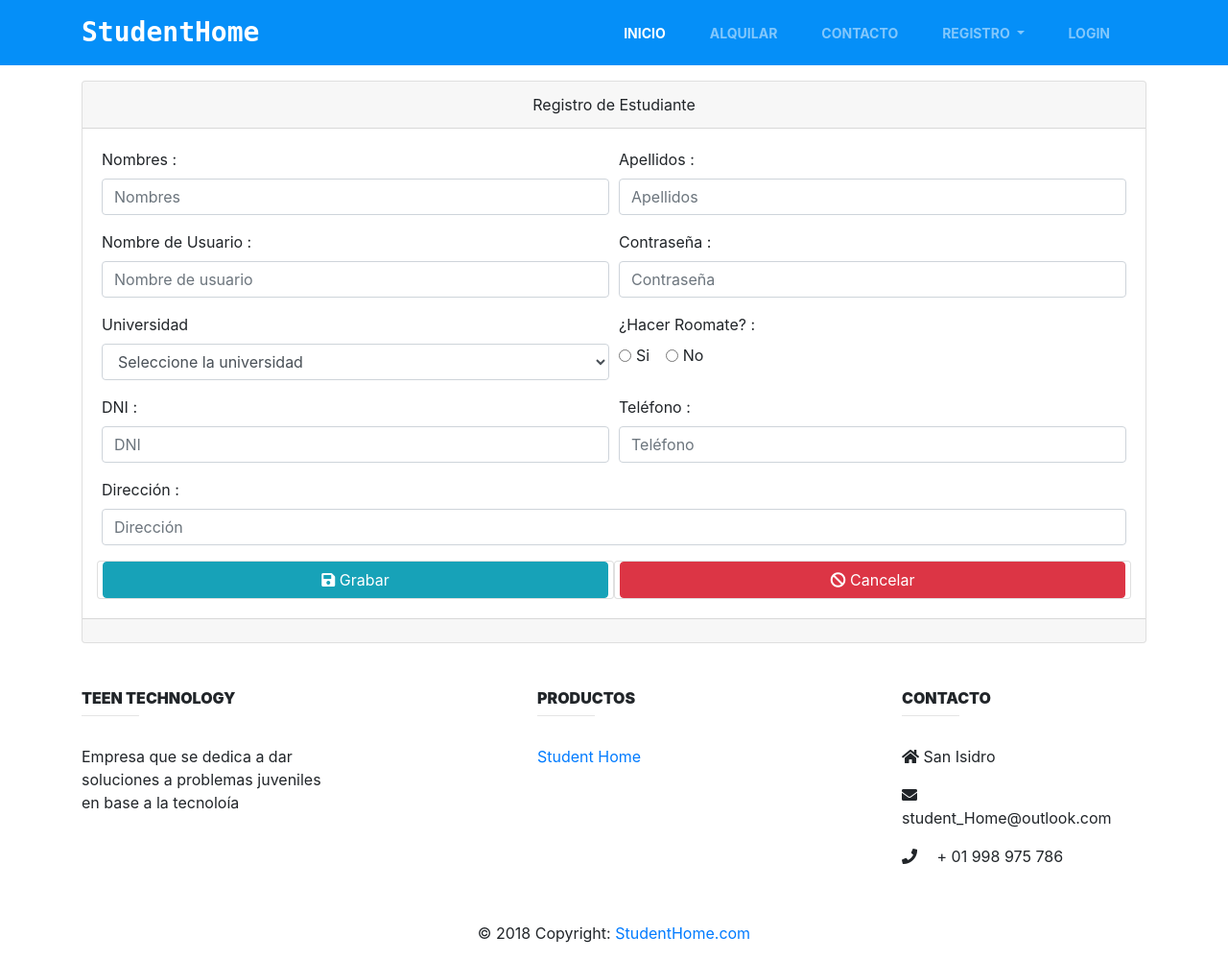
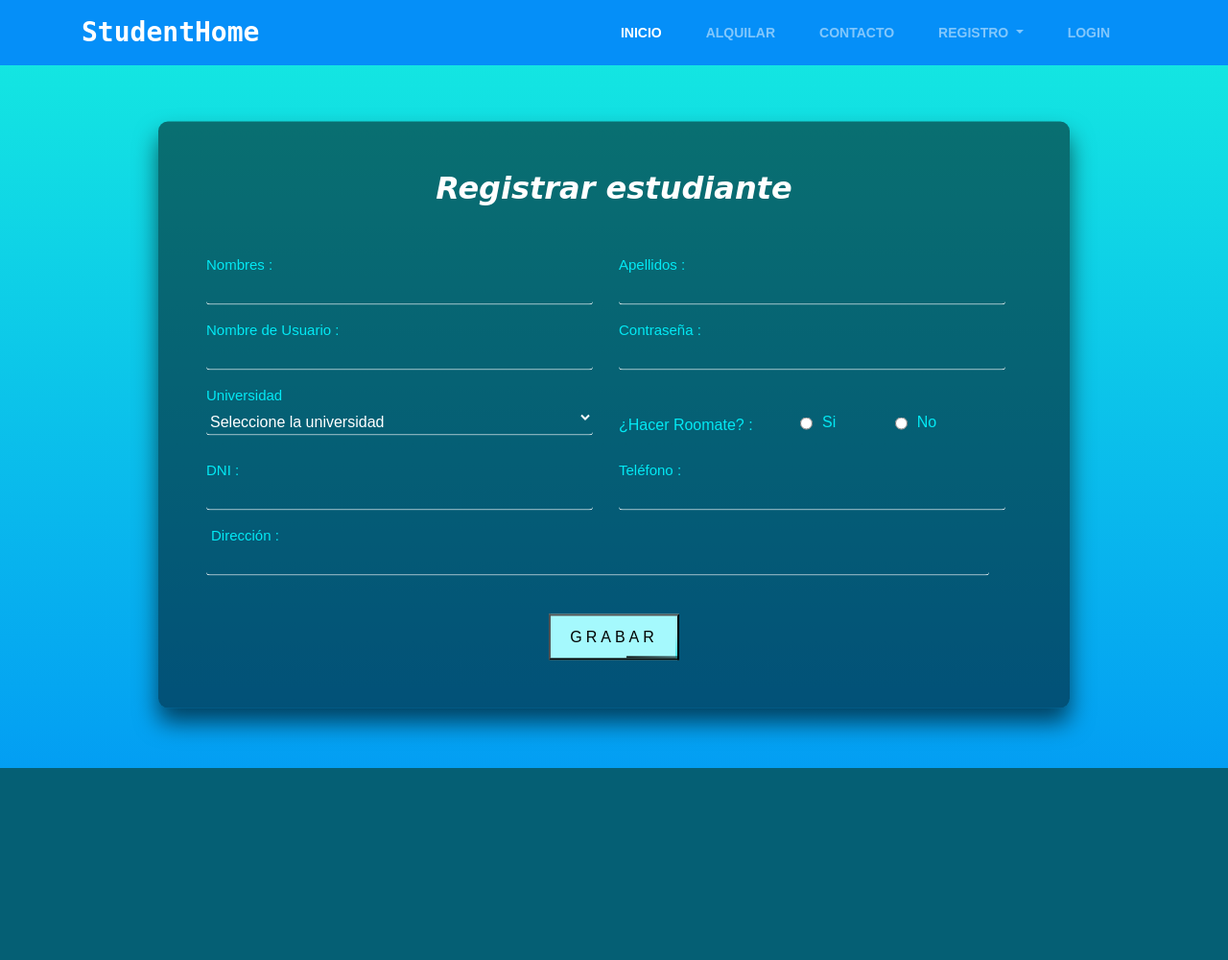
Before and after one commit to JhonnyDOC/pw-spring-StudentHome-flow, a Spring Boot app: page /estudiantes/registro in a window 1280 px wide. Shown: the whole page at 96% size. After the commit the page ends 800 px from the top, so only its background shows below. Run offline with Spring Boot 4, Linux system fonts and the light colour scheme; tables that the repository leaves empty hold one stand-in row (values such as "Sample post").

Commit message:
Estilo formulario agregar estudiante

```diff
--- a/src/main/resources/application.yml
+++ b/src/main/resources/application.yml
@@ -4,7 +4,7 @@ spring:
     driver-class-name: org.postgresql.Driver
     url: jdbc:postgresql://localhost:5432/studentHomedb
     username: postgres
-    password: 12Enero2000*
+    password: postgres
   jpa:
     database: postgresql
     hibernate:
--- a/src/main/resources/static/css/formulario3studenthome.css
+++ b/src/main/resources/static/css/formulario4studenthome.css
@@ -1,7 +1,6 @@
-@charset "ISO-8859-1";
 @charset "ISO-8859-1";
 html {
-  height: 145%;
+  height: 100%;
 }
 body {
   margin:0;
@@ -10,11 +9,11 @@ body {
   background: linear-gradient(#15ECE0, #039EF3);
 }
 
-.formulario-studenthome-box-arrendador {
+.formulario-studenthome-box-estudiante {
   position: absolute;
-  top: 70%;
+  top: 54%;
   left: 50%;
-  width: 600px;
+  width: 950px;
   padding: 50px;
   transform: translate(-50%, -50%);
   background: rgba(0,0,0,.5);
@@ -23,8 +22,8 @@ body {
   border-radius: 10px;
 }
 
-.formulario-studenthome-box-arrendador h2 {
-  margin: 0 0 15px;
+.formulario-studenthome-box-estudiante h2 {
+  margin: 0 0 65px;
   padding: 0;
   color: #fff;
   text-align: center;
@@ -32,13 +31,13 @@ body {
 
 }
 
-.formulario-studenthome-box-arrendador .user-box {
+.formulario-studenthome-box-estudiante .user-box {
   position: relative;
 }
 
-.formulario-studenthome-box-arrendador .user-box select {
-  width: 100%;
-  padding: 5px 0;
+.formulario-studenthome-box-estudiante .user-box select {
+  width: 96%;
+  padding: 10px 0 0 0;
   font-size: 16px;
   color: #fff;
   margin-bottom: 30px;
@@ -47,8 +46,8 @@ body {
   outline: none;
   background: transparent;
 }
-.formulario-studenthome-box-arrendador .user-box input {
-  width: 100%;
+.formulario-studenthome-box-estudiante .user-box input {
+  width: 96%;
   padding: 10px 0;
   font-size: 16px;
   color: #fff;
@@ -59,7 +58,7 @@ body {
   background: transparent;
 
 }
-.formulario-studenthome-box-arrendador .user-box textarea {
+.formulario-studenthome-box-estudiante .user-box textarea {
   width: 100%;
   padding: 10px 0;
   font-size: 16px;
@@ -70,43 +69,42 @@ body {
   outline: none;
   background: transparent;
 }
-.formulario-studenthome-box-arrendador .user-box label {
+.formulario-studenthome-box-estudiante .user-box label {
   position: absolute;
   top:0;
   left: 0;
-  padding: 5px 0;
+  padding: 5px 10px 5px 5px;
   font-size: 20px;
   color: #fff;
   pointer-events: none;
   transition: .5s;
 }
 
-
-.formulario-studenthome-box-arrendador .user-box select:focus ~ label,
-.formulario-studenthome-box-arrendador .user-box select:valid ~ label {
+.formulario-studenthome-box-estudiante .user-box select:focus ~ label,
+.formulario-studenthome-box-estudiante .user-box select:valid ~ label {
   top: -20px;
   left: 0;
   color: #03e9f4;
   font-size: 15px;
 }
 
-.formulario-studenthome-box-arrendador .user-box textarea:focus ~ label,
-.formulario-studenthome-box-arrendador .user-box textarea:valid ~ label {
+.formulario-studenthome-box-estudiante .user-box textarea:focus ~ label,
+.formulario-studenthome-box-estudiante .user-box textarea:valid ~ label {
   top: -20px;
   left: 0;
   color: #03e9f4;
   font-size: 15px;
 }
 
-.formulario-studenthome-box-arrendador .user-box input:focus ~ label,
-.formulario-studenthome-box-arrendador .user-box input:valid ~ label {
+.formulario-studenthome-box-estudiante .user-box input:focus ~ label,
+.formulario-studenthome-box-estudiante .user-box input:valid ~ label {
   top: -20px;
   left: 0;
   color: #03e9f4;
   font-size: 15px;
 }
 
-.formulario-studenthome-box-arrendador form button {
+.formulario-studenthome-box-estudiante form button {
   position: relative;
   display: inline-block;
   padding: 10px 20px;
@@ -121,7 +119,7 @@ body {
   background: #A5F9FD;
 }
 
-.formulario-studenthome-box-arrendador button:hover {
+.formulario-studenthome-box-estudiante button:hover {
   background: #03e9f4;
   color: #fff;
   border-radius: 5px;
@@ -131,12 +129,12 @@ body {
               0 0 100px #03e9f4;
 }
 
-.formulario-studenthome-box-arrendador button span {
+.formulario-studenthome-box-estudiante button span {
   position: absolute;
   display: block;
 }
 
-.formulario-studenthome-box-arrendador button span:nth-child(1) {
+.formulario-studenthome-box-estudiante button span:nth-child(1) {
   top: 0;
   left: -100%;
   width: 100%;
@@ -154,7 +152,7 @@ body {
   }
 }
 
-.formulario-studenthome-box-arrendador button span:nth-child(2) {
+.formulario-studenthome-box-estudiante button span:nth-child(2) {
   top: -100%;
   right: 0;
   width: 2px;
@@ -173,7 +171,7 @@ body {
   }
 }
 
-.formulario-studenthome-box-arrendador button span:nth-child(3) {
+.formulario-studenthome-box-estudiante button span:nth-child(3) {
   bottom: 0;
   right: -100%;
   width: 100%;
@@ -192,7 +190,7 @@ body {
   }
 }
 
-.formulario-studenthome-box-arrendador button span:nth-child(4) {
+.formulario-studenthome-box-estudiante button span:nth-child(4) {
   bottom: -100%;
   left: 0;
   width: 2px;
@@ -219,7 +217,7 @@ body {
 
 .form-group label{
   top: -20px;
-  padding: 10px 40px 15px 0;
+  padding: 12px 45px 15px 5px;
   left: 0;
   color: #03e9f4;
   font-size: 16px;
--- a/src/main/resources/templates/arrendadores/registro.html
+++ b/src/main/resources/templates/arrendadores/registro.html
@@ -11,11 +11,13 @@
 <link rel="stylesheet" th:href="@{/css/fontawesome.min.css}">
 <link rel="stylesheet" th:href="@{/css/solid.min.css}">
 <link rel="stylesheet" th:href="@{/css/market.css}">
+<link rel="stylesheet" th:href="@{/css/layout.css}">
 <link rel="stylesheet" th:href="@{/css/formulario3studenthome.css}">
 
 <title>Arrendadores</title>
 </head>
 <body>
+<header th:replace="layout :: header"></header>
 
 	<div class="formulario-studenthome-box-arrendador">
 	<h2> Registrar arrendador</h2>
--- a/src/main/resources/templates/estudiantes/registro.html
+++ b/src/main/resources/templates/estudiantes/registro.html
@@ -1,6 +1,6 @@
 <!doctype html>
 <html lang="es" xmlns:th="http://www.thymeleaf.org">
-<head th:replace="layout :: head"></head>
+
 <head>
 <!-- Required meta tags -->
 <meta charset="utf-8">
@@ -12,123 +12,130 @@
 <link rel="stylesheet" th:href="@{/css/fontawesome.min.css}">
 <link rel="stylesheet" th:href="@{/css/solid.min.css}">
 <link rel="stylesheet" th:href="@{/css/layout.css}">
+<link rel="stylesheet" th:href="@{/css/formulario4studenthome.css}">
+
 
 <title>Estudiantes</title>
 </head>
 <body>
 <header th:replace="layout :: header"></header>
-	<main role="main ">
-		<section class="container pt-3">
 
-			<div class="card text-center">
-				<form th:action="@{/estudiantes/registro}" th:object="${estudiante}"
+<div class="formulario-studenthome-box-estudiante">
+	<h2> Registrar estudiante</h2>
+
+
+				<form th:action="@{/estudiantes/save}" th:object="${estudiante}"
 					method="post">
 
-					<div class="card-header">Registro de Estudiante</div>
-					<div class="card-body text-left">
+
 						<div class="form-row">
-							<div class="form-group col-md-6">
-								<label for="formGroupExampleInput">Nombres :</label> <input
+							<div class= "user-box col-md-6">
+								 <input autocomplete="off"
 									type="text" class="form-control" id="formGroupExampleInput"
-									th:field="*{persona.nombrePersona}" placeholder="Nombres">
+									th:field="*{persona.nombrePersona}" >
+									<label for="formGroupExampleInput">Nombres :</label>
 							</div>
 
-							<div class="form-group col-md-6">
-								<label for="formGroupExampleInput2">Apellidos :</label> <input
+							<div class= "user-box col-md-6">
+								 <input autocomplete="off"
 									type="text" class="form-control" id="formGroupExampleInput2"
-									th:field="*{persona.apellidoPersona}" placeholder="Apellidos">
+									th:field="*{persona.apellidoPersona}" >
+									<label for="formGroupExampleInput2">Apellidos :</label>
 							</div>
 						</div>
 
 						<div class="form-row">
-							<div class="form-group col-md-6">
-								<label for="formGroupExampleInput">Nombre de Usuario :</label> <input
+							<div class="user-box col-md-6">
+								 <input autocomplete="off"
 									type="text" class="form-control" id="formGroupExampleInput"
-									th:field="*{usuarioEstudiante}" placeholder="Nombre de usuario">
+									th:field="*{usuarioEstudiante}" >
+									<label for="formGroupExampleInput">Nombre de Usuario :</label>
 							</div>
 
-							<div class="form-group col-md-6">
-								<label for="formGroupExampleInput2">Contraseña :</label> <input
+							<div class="user-box col-md-6">
+								 <input autocomplete="off"
 									type="text" class="form-control" id="formGroupExampleInput2"
-									th:field="*{contrasenaEstudiante}" placeholder="Contraseña">
+									th:field="*{contrasenaEstudiante}" >
+									<label for="formGroupExampleInput2">Contraseña :</label>
 							</div>
 						</div>
 
 						<div class="form-row">
-							<div class="form-group col-md-6">
-								<label for="descripcionUniv">Universidad</label> <select
+							<div class="user-box col-md-6">
+								 <select
 									th:field="*{descripcionUniv}" class="form-control">
-									<option value="">Seleccione la universidad</option>
-									<option value=" Universidad Nacional del Callao (UNAC)">
+									<option style="background-color: skyblue;" value="">Seleccione la universidad</option>
+									<option style="background-color: skyblue;" value=" Universidad Nacional del Callao (UNAC)">
 										Universidad Nacional del Callao (UNAC)</option>
-									<option
+									<option style="background-color: skyblue;"
 										value=" Universidad Nacional Mayor de San Marcos (UNMSM)">
 										Universidad Nacional Mayor de San Marcos (UNMSM)</option>
-									<option
+									<option style="background-color: skyblue;"
 										value=" Universidad José Faustino Sánchez Carrión (UNJFSC)">
 										Universidad José Faustino Sánchez Carrión (UNJFSC)</option>
-									<option value=" Universidad Nacional Agraria La Molina">
+									<option style="background-color: skyblue;" value=" Universidad Nacional Agraria La Molina">
 										Universidad Nacional Agraria La Molina</option>
-									<option
+									<optionstyle="background-color: skyblue;"
 										value=" Universidad Nacional de Educación E. Guzmán y Valle (UNE)">
 										Universidad Nacional de Educación E. Guzmán y Valle (UNE)</option>
-									<option value=" Universidad Nacional de Ingeniería (UNI)">
+									<option style="background-color: skyblue;" value=" Universidad Nacional de Ingeniería (UNI)">
 										Universidad Nacional de Ingeniería (UNI)</option>
-									<option
+									<option style="background-color: skyblue;"
 										value=" Universidad Nacional Federico Villarreal (UNFV)">
 										Universidad Nacional Federico Villarreal (UNFV)</option>
-									<option value=" Universidad Privada San Juan Bautista (UPSJB)">
+									<option style="background-color: skyblue;" value=" Universidad Privada San Juan Bautista (UPSJB)">
 										Universidad Privada San Juan Bautista (UPSJB)</option>
-									<option value=" Universidad Inca Garcilaso de la Vega (UIGV)">
+									<option style="background-color: skyblue;" value=" Universidad Inca Garcilaso de la Vega (UIGV)">
 										Universidad Inca Garcilaso de la Vega (UIGV)</option>
-									<option value=" Universidad Peruana de Las Américas">
+									<option style="background-color: skyblue;" value=" Universidad Peruana de Las Américas">
 										Universidad Peruana de Las Américas</option>
-									<option value=" Universidad Tecnológica del Perú (UTP) ">
+									<option style="background-color: skyblue;" value=" Universidad Tecnológica del Perú (UTP) ">
 										Universidad Tecnológica del Perú (UTP)</option>
-									<option value=" Universidad del Pacifico (UP)">
+									<option style="background-color: skyblue;" value=" Universidad del Pacifico (UP)">
 										Universidad del Pacifico (UP)</option>
-									<option
+									<option style="background-color: skyblue;"
 										value=" Universidad Peruana de Ciencias e Informática (UPCI)">
 										Universidad Peruana de Ciencias e Informática (UPCI)</option>
-									<option
+									<option style="background-color: skyblue;"
 										value=" Universidad Femenina del Sagrado Corazón (UNIFE)">Universidad
 										Femenina del Sagrado Corazón (UNIFE)</option>
-									<option value=" Universidad San Ignacio de Loyola (USIL)">
+									<option style="background-color: skyblue;" value=" Universidad San Ignacio de Loyola (USIL)">
 										Universidad San Ignacio de Loyola (USIL)</option>
-									<option
+									<option style="background-color: skyblue;"
 										value=" Universidad Peruana de Ciencias Aplicadas (UPC)">Universidad
 										Peruana de Ciencias Aplicadas (UPC)</option>
-									<option value=" Universidad Ricardo Palma (URP)">Universidad
+									<option style="background-color: skyblue;" value=" Universidad Ricardo Palma (URP)">Universidad
 										Ricardo Palma (URP)</option>
-									<option value=" Universidad Marcelino Champagnat (UMCH)">Universidad
+									<option style="background-color: skyblue;" value=" Universidad Marcelino Champagnat (UMCH)">Universidad
 										Marcelino Champagnat (UMCH)</option>
-									<option value=" Universidad de Lima (ULIMA) ">Universidad
+									<option style="background-color: skyblue;" value=" Universidad de Lima (ULIMA) ">Universidad
 										de Lima (ULIMA)</option>
-									<option value=" Universidad de San Martín de Porres (USMP)">Universidad
+									<option style="background-color: skyblue;" value=" Universidad de San Martín de Porres (USMP)">Universidad
 										de San Martín de Porres (USMP)</option>
-									<option
+									<option style="background-color: skyblue;"
 										value=" Pontificia Universidad Católica del Perú (PUCP)">Pontificia
 										Universidad Católica del Perú (PUCP)</option>
-									<option value=" Universidad Peruana Cayetano Heredia (UPCH)">Universidad
+									<option style="background-color: skyblue;" value=" Universidad Peruana Cayetano Heredia (UPCH)">Universidad
 										Peruana Cayetano Heredia (UPCH)</option>
-									<option value=" Universidad de Piura (PAD)">Universidad
+									<option style="background-color: skyblue;" value=" Universidad de Piura (PAD)">Universidad
 										de Piura (PAD)</option>
-									<option value=" Universidad Antonio Ruiz de Montoya (UARM) ">Universidad
+									<option style="background-color: skyblue;" value=" Universidad Antonio Ruiz de Montoya (UARM) ">Universidad
 										Antonio Ruiz de Montoya (UARM)</option>
-									<option value=" Universidad Científica del Sur (UCSUR)">Universidad
+									<option style="background-color: skyblue;" value=" Universidad Científica del Sur (UCSUR)">Universidad
 										Científica del Sur (UCSUR)</option>
-									<option value=" Universidad Privada del Norte (UPNORTE)">Universidad
+									<option style="background-color: skyblue;" value=" Universidad Privada del Norte (UPNORTE)">Universidad
 										Privada del Norte (UPNORTE)</option>
-									<option value=" Universidad Cesar Vallejo (UCV)">Universidad
+									<option style="background-color: skyblue;" value=" Universidad Cesar Vallejo (UCV)">Universidad
 										Cesar Vallejo (UCV)</option>
-									<option value=" Universidad Alas Peruanas (UAP)">Universidad
+									<option style="background-color: skyblue;" value=" Universidad Alas Peruanas (UAP)">Universidad
 										Alas Peruanas (UAP)</option>
 
 								</select>
+								<label for="descripcionUniv">Universidad</label>
 
 							</div>
 
-							<div class="form-group col-md-2">
+							<div class="form-group ">
 								<label for="formGroupExampleInput">¿Hacer Roomate? :</label>
 
 								<div class="form-check form-check-inline">
@@ -147,45 +154,39 @@
 						</div>
 
 						<div class="form-row">
-							<div class="form-group col-md-6">
-								<label for="formGroupExampleInput2">DNI :</label> <input
+							<div class="user-box col-md-6">
+								<input autocomplete="off"
 									type="text" class="form-control" id="formGroupExampleInput3"
-									th:field="*{persona.dni}" placeholder="DNI">
+									th:field="*{persona.dni}" >
+									<label for="formGroupExampleInput2">DNI :</label>
 							</div>
-							<div class="form-group col-md-6">
-								<label for="formGroupExampleInput2">Teléfono :</label> <input
+							<div class="user-box col-md-6">
+								 <input autocomplete="off"
 									type="text" class="form-control" id="formGroupExampleInput4"
-									th:field="*{persona.numeroTelefono}" placeholder="Teléfono">
+									th:field="*{persona.numeroTelefono}" >
+									<label for="formGroupExampleInput2">Teléfono :</label>
 							</div>
 						</div>
-						<div class="form-group col-md-13">
-							<label for="formGroupExampleInput2">Dirección :</label> <input
+						<div class="user-box col-md-20">
+							 <input autocomplete="off"
 								type="text" class="form-control" id="formGroupExampleInput5"
-								th:field="*{persona.direccion}" placeholder="Dirección">
+								th:field="*{persona.direccion}" >
+								<label for="formGroupExampleInput2">Dirección :</label>
 						</div>
 
-						<div class="form-row">
-							<div class="card text-center col-md-6">
-								<button type="submit" class="btn btn-info">
-									<i class="fas fa-save"></i> Grabar
+						<div class="center-button">
+
+								<button type="submit">
+								  <span></span>
+			      				<span></span>
+			     			    <span></span>
+			      			    <span></span>
+							 Grabar
 								</button>
 							</div>
-							<div class="card text-center col-md-6">
-								<a th:href="@{/index}" class="btn btn-danger"><i
-									class="fas fa-ban"></i> Cancelar</a>
-							</div>
-						</div>
-
-
-					</div>
-					<div class="card-footer text-center"></div>
-
 				</form>
 
-			</div>
-
-		</section>
-	</main>
+</div>
 	<script th:src="@{js/jquery-3.4.1.min.js}"></script>
 	<script th:src="@{js/bootstrap.min.js}"></script>
 
@@ -225,6 +226,6 @@
 	</table>
 	 -->
 
-<footer th:replace="layout :: footer"></footer>
+
 </body>
 </html>
--- a/src/main/resources/templates/habitaciones/registro.html
+++ b/src/main/resources/templates/habitaciones/registro.html
@@ -10,6 +10,7 @@
 <link rel="stylesheet" th:href="@{/css/bootstrap.min.css}">
 <link rel="stylesheet" th:href="@{/css/fontawesome.min.css}">
 <link rel="stylesheet" th:href="@{/css/solid.min.css}">
+<link rel="stylesheet" th:href="@{/css/layout.css}">
 <link rel="stylesheet" th:href="@{/css/formulario2studenthome.css}">
 
 <title>Registro habitaciones</title>
```
Also changed, not shown: src/main/java/pe/edu/upc/studenthome/controller/EstudianteController.java (line endings or trailing spaces).
